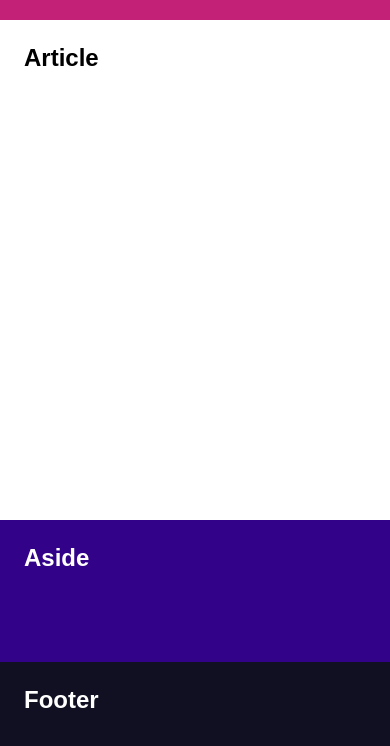
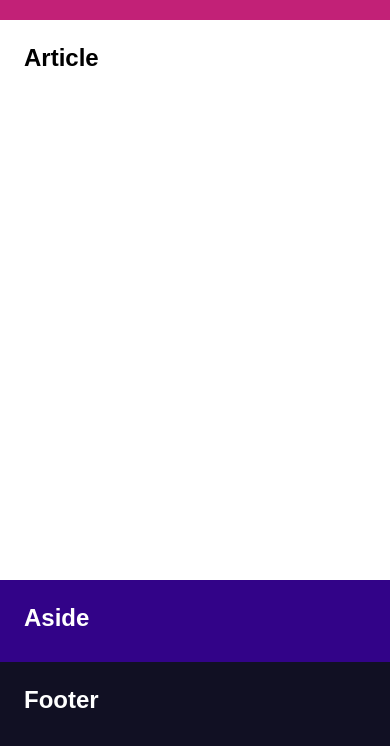
Before and after one commit to yasirozdemir/U2-D3-Flexbox-Exercises, a plain HTML site: page exercise4.html in a window 390 px wide. Shown: the part 182-928 px from the top of the page. Drawn offline with Linux system fonts and the light colour scheme.

Commit message:
Update exercise4.html

```diff
--- a/exercise4.html
+++ b/exercise4.html
@@ -75,7 +75,9 @@
             }
             .second-container {
                 flex-direction: column;
-                height: 100%;
+            }
+            article {
+                flex-grow: 17;
             }
         }
 
```
